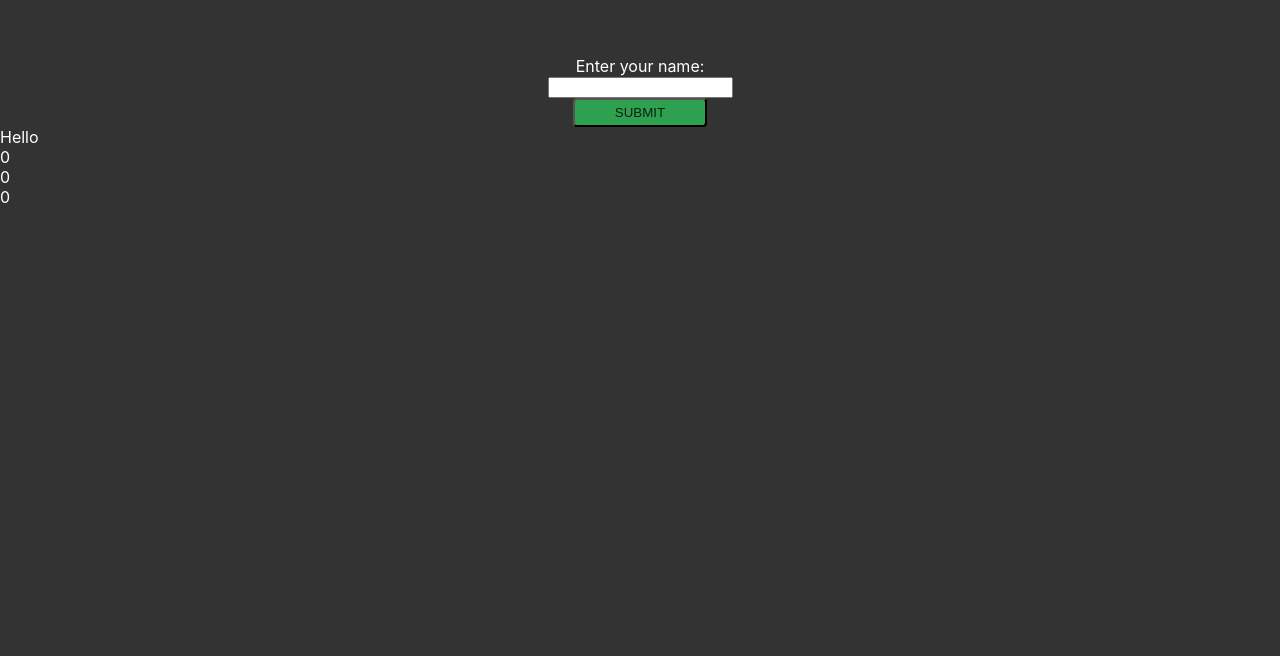
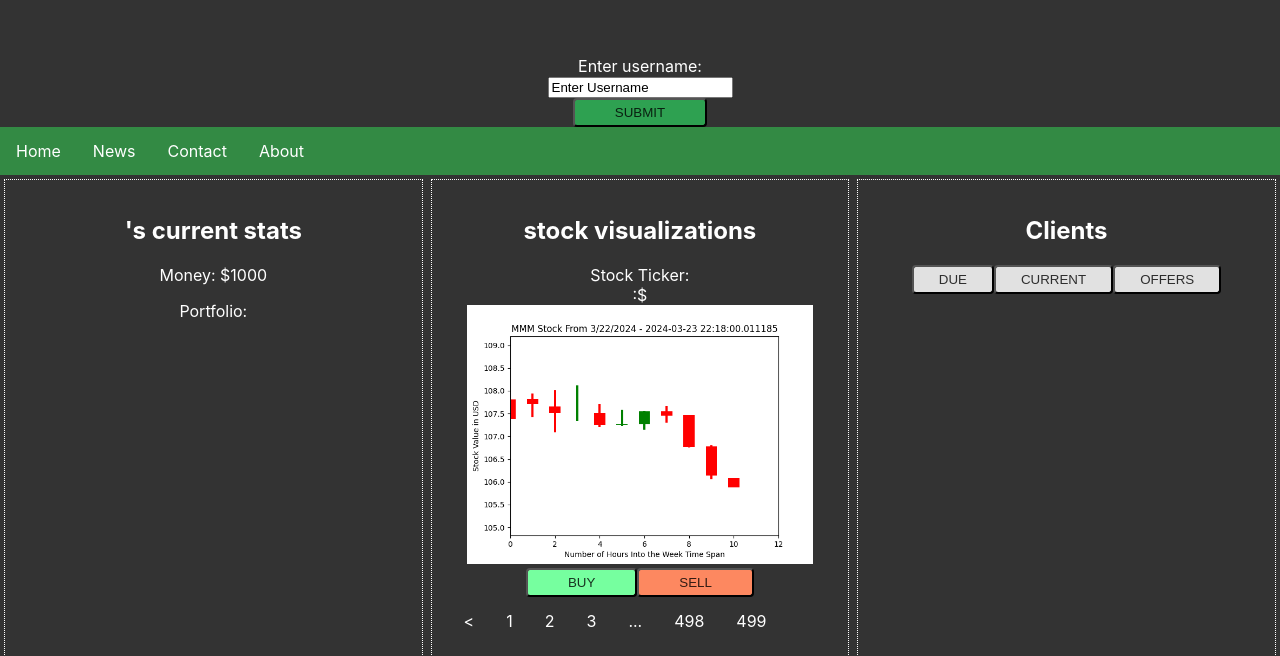
Before and after one commit to rrachelhuangg/2024-HooHacks, a React (Create React App) app in the folder frontend/: page / in a window 1280 px wide. Shown: the part 144-800 px from the top of the page. Built offline with nearby package versions, Linux system fonts and the light colour scheme.

Commit message:
updated log-in page

```diff
--- a/frontend/src/App.js
+++ b/frontend/src/App.js
@@ -3,9 +3,12 @@ import './App.css';
 import { useEffect, useState } from "react"; // useState for storing data and useEffect for changing data on click
 import * as React from 'react';
 import ReactPaginate from "react-paginate"; // for pagination
+import LoginForm from "./LoginForm.js"
 
 //can read .csv file data and display it on the page: if we write data that we collect from the api to a csv
 //file, we will be able to use it in react
+
+
 
 function NavBar(){
   return(<>
@@ -41,7 +44,6 @@ var stockTickers = [];
 var stockz = ["MMM","AOS","ABT","ACN","AMD","AES","AFL","APD","ALB","ARE","LNT","ALL","AEE","AAL","AEP"];
 
 function Control(props) {
-const [displayLogin, setLogin] = useState(props.displayLogin);
 const [name, setName] = useState("");
 const [money, setMoney] = useState(1000);
 const [stockPortfolio, setStockPortfolio] = useState([]);
@@ -114,23 +116,6 @@ const n = 1;
           );
         }, [page]);
 
-  const handleSubmit = (event) => {
-    setLogin(false);
-  }
-  //scuffed way of redirecting after login (toggles login stuff)
-  if (displayLogin) {
-    return(
-    <form className = "loginPage" onSubmit={handleSubmit}>
-      <div><label>Enter your name:</label></div>
-        <input
-          type="text"
-          value={name}
-          onChange={(e) => {setName(e.target.value);
-          }}
-        />
-      <div><input className = "inputField" type="submit" /></div>
-    </form>);
-  }
 
   return(<><NavBar/><div class="container">
   <div class="column">
@@ -176,6 +161,7 @@ function App() {
 
   return (
     <>
+    <div><LoginForm/></div>
     <Control displayLogin={true} />
     <DueClients displayDueClient={true}/>
   </>
--- /dev/null
+++ b/frontend/src/LoginForm.js
@@ -0,0 +1,35 @@
+import React from "react"
+
+
+class LoginForm extends React.Component {
+    constructor(props) {
+        super(props);
+
+        this.visible = true
+        this.name = "Enter Username"
+    }
+
+    handleChange(event) {
+        this.setState({name: event.target.value})
+    }
+
+    handleSubmit(event) {
+        this.visible = false
+    }
+
+    render() {
+        return(
+        <form className = "loginPage" onSubmit={this.handleSubmit} visible={this.visible}>
+          <div><label>Enter username:</label></div>
+            <input
+              type="text"
+              value={this.name}
+              onChange={(e) => this.handleChange(e)}
+            />
+          <div><input className = "inputField" type="submit" /></div>
+        </form>);
+    }
+
+}
+
+export default LoginForm;
```
